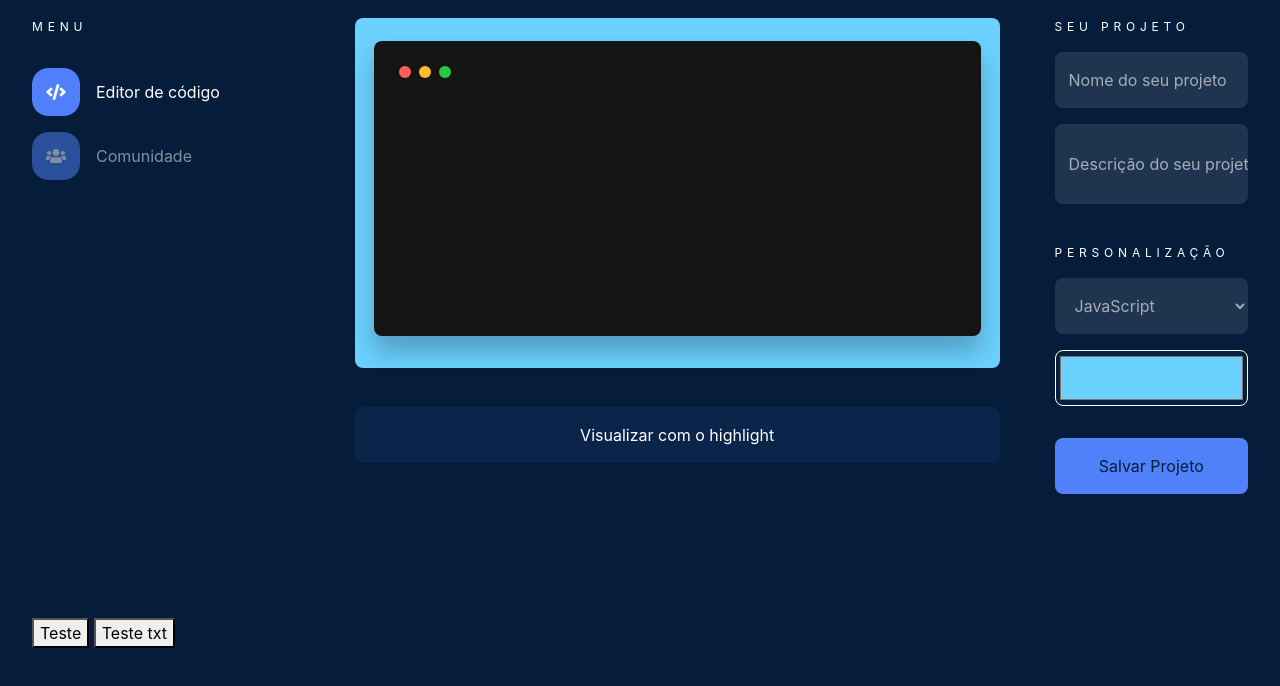
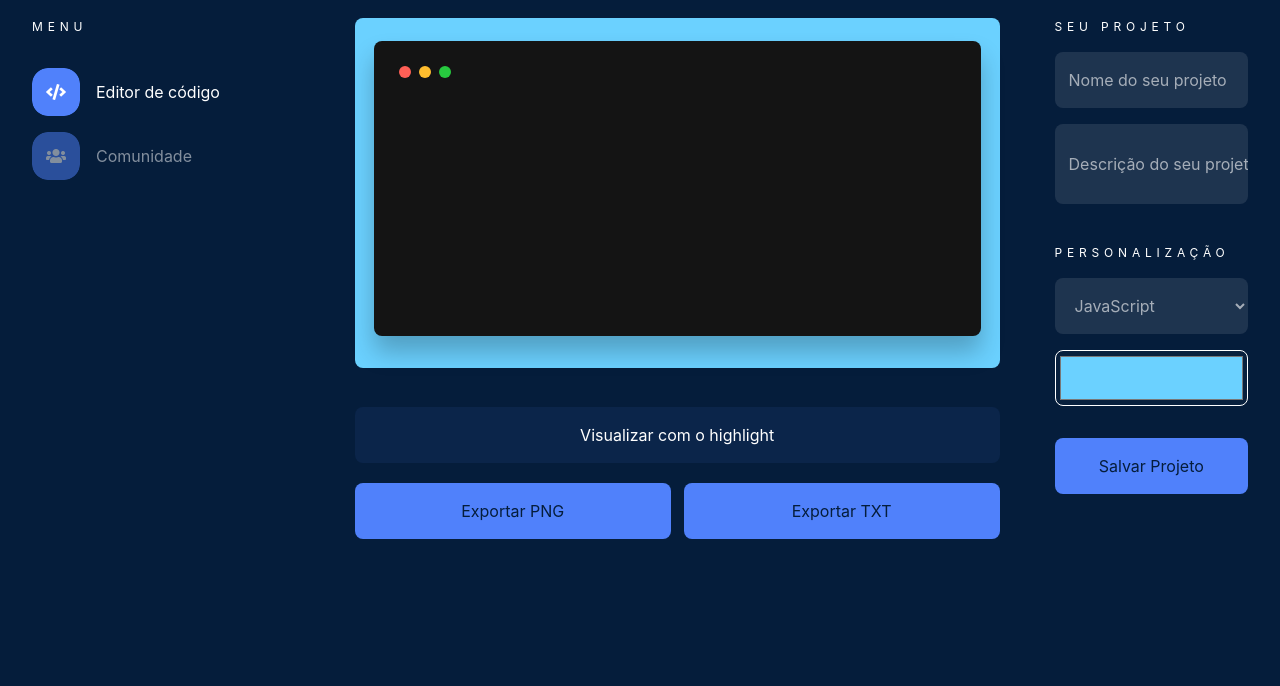
Before and after one commit to devHikary/AluraDev, a website: page index.html in a window 1280 px wide. Shown: the part 102-788 px from the top of the page. Drawn offline with nearby package versions, Linux system fonts and the light colour scheme.

Commit message:
Adicionado os botões de exportar imagem e texto

```diff
--- a/css/_variaveis.css
+++ /dev/null
@@ -1,13 +0,0 @@
-:root{
- --colorBackground: #051D3B;
- --blue300: #5081FB;
- --blue200: #7BA4FC;
- --blue100: #96B9FD;
- --white: #FFFFFF;
- --neutral: rgba(255, 255, 255, 1);
-
- --sombra:#0000000F;
-
---fonte: Inter, sans-serif;
-
-}
--- a/css/style.css
+++ b/css/style.css
@@ -330,6 +330,13 @@ body{
 
 }
 
+.botaoExportarContainer
+{
+  display: flex;
+  justify-content: space-between;
+  margin-top: 20px;
+}
+
 .botaoVisualizar:active{
   background: rgba(80, 129, 251, 0.16);
   border: 4px solid rgba(80, 129, 251, 0.24);
@@ -530,7 +537,7 @@ body{
   }
 
 
-  .botaoSalvar{
+  .botaoAzul{
     /* Button */
 
     width: 100%;
@@ -561,17 +568,25 @@ body{
     color: #051D3B;
   }
 
-  .botaoSalvar:hover{
+  .botaoAzul:hover{
     background-color: var(--blue200);
   }
 
-  .botaoSalvar:active{
+  .botaoAzul:active{
     background: #7BA4FC;
     border: 4px solid rgba(80, 129, 251, 0.72);
   }
 
-  .botaoSalvar:focus{
+  .botaoAzul:focus{
     background-color: var(--blue100);
+  }
+
+  .botaoImg{
+    width: 49%;
+  }
+
+  .botaoTxt{
+    width: 49%;
   }
 
   .fonteModal{
--- a/index.html
+++ b/index.html
@@ -61,6 +61,10 @@
           </div>
         </div>
         <button class="botaoVisualizar">Visualizar com o highlight</button>
+        <div class="botaoExportarContainer">
+          <button class="botaoImg botaoAzul">Exportar PNG</button>
+          <button class="botaoTxt botaoAzul">Exportar TXT</button>
+        </div>
       </div>
       <div class="menuDireito">
         <p class="tituloMenuDireito">seu projeto</p>
@@ -73,7 +77,7 @@
           <option class="dropdownLinguagem" value="css">CSS</option>
         </select>
         <input type="color" class="retang" value="#6BD1FF" data-color></input>
-        <button class="botaoSalvar">Salvar Projeto</button>
+        <button class="botaoSalvar botaoAzul">Salvar Projeto</button>
       </div>
       <div class="menuHamburguer">
         <p class="tituloMenuLateralE">menu</p>
@@ -120,8 +124,6 @@
         </div>
       </div>
     </div>
-    <button class="botaoTeste">Teste</button>
-    <button class="botaoTxt">Teste txt</button>
   </main>
   <script src="//cdnjs.cloudflare.com/ajax/libs/highlight.js/10.7.2/highlight.min.js"></script>
   <script src="https://code.jquery.com/jquery-3.2.1.slim.min.js"
--- a/js/index.js
+++ b/js/index.js
@@ -10,7 +10,7 @@ const inputColor = document.querySelector('[data-color]');
 
 const iconeMenu = document.querySelector('#menu-icon')
 
-const botaoTeste = document.querySelector('.botaoTeste')
+const botaoImg = document.querySelector('.botaoImg')
 const botaoTxt = document.querySelector('.botaoTxt')
 
 inputColor.addEventListener('input', (evento) => {
@@ -76,7 +76,7 @@ iconeMenu.addEventListener('click', () => {
 
 
 
-botaoTeste.addEventListener('click', () => {
+botaoImg.addEventListener('click', () => {
   const canvas = document.querySelector(".quadro");
   console.log('click');
   domtoimage.toBlob(canvas)
```
Also changed, not shown: comunidade.html (+1 -1 lines).
